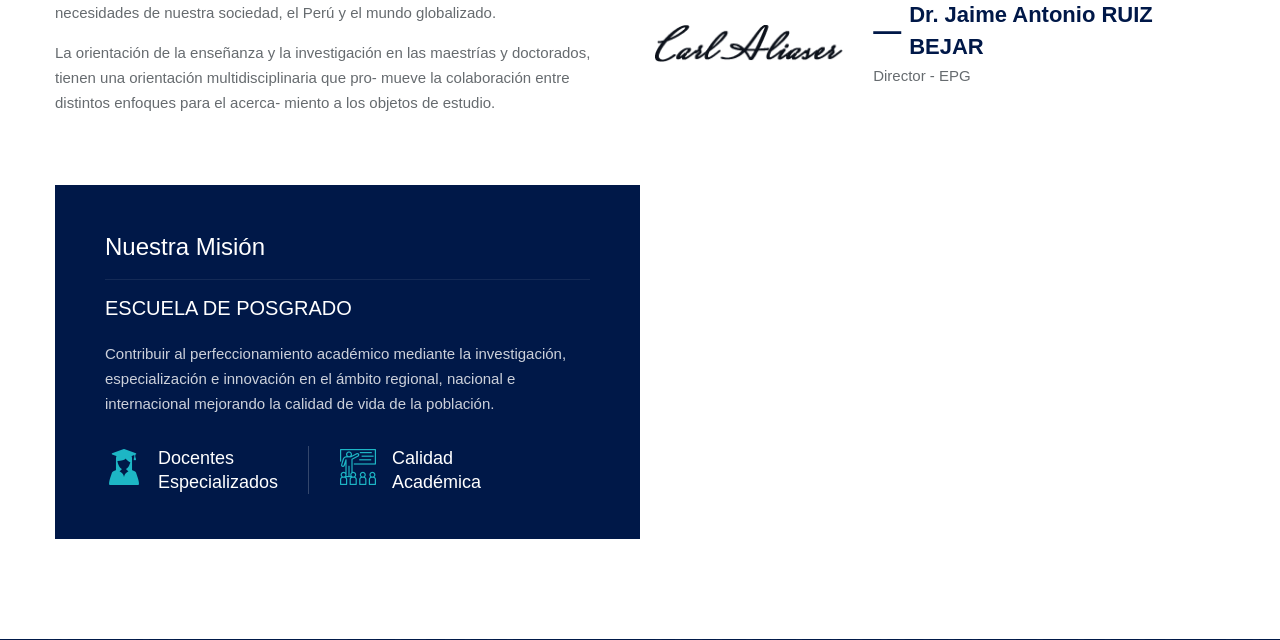
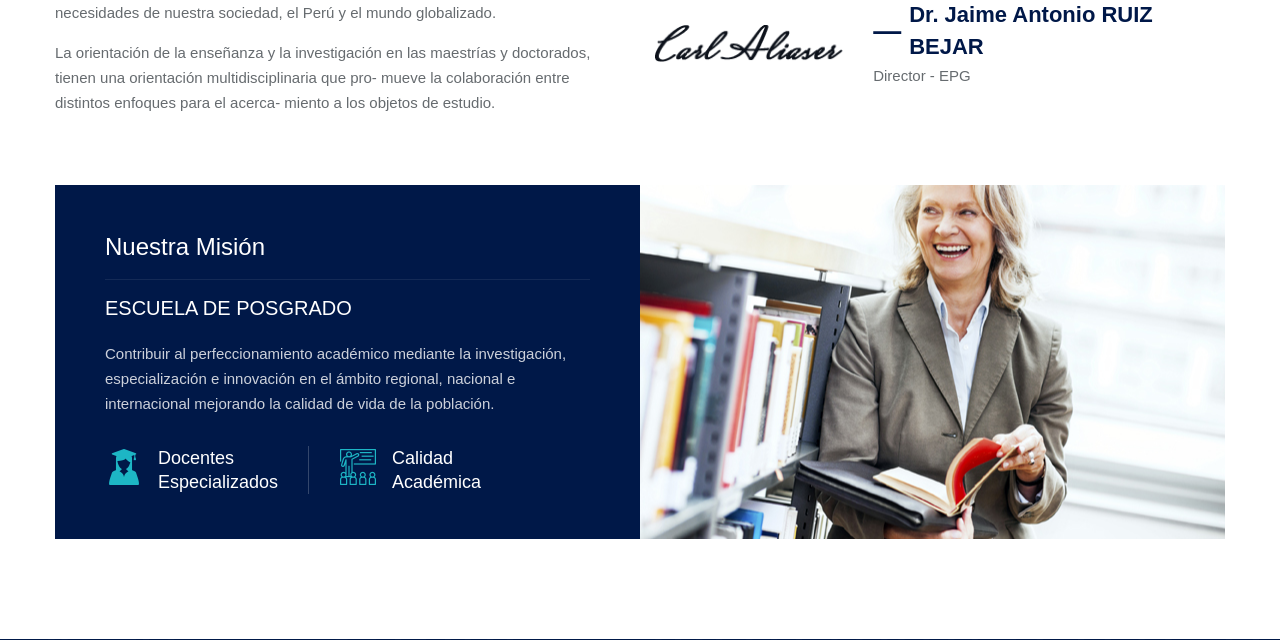
Before and after one commit to logan20andy/posgrado-unh, a PHP site: page /presentacion.php in a window 1280 px wide; the page is wider, and only the part inside the window is pictured. Shown: the part 822-1462 px from the top of that part. Run offline with PHP 8.4, Linux system fonts and the light colour scheme; some web fonts are replaced.

Commit message:
cambios de headers

```diff
--- a/presentacion.php
+++ b/presentacion.php
@@ -126,13 +126,15 @@ include 'header.php';
                     </div>
                     <div class="col-lg-6">
                         <!-- col-bg-img-three -->
-                        <!-- <div class="col-bg-img-three ttm-col-bgimage-yes ttm-bg">
+                        <div class="col-bg-img-three ttm-col-bgimage-yes ttm-bg">
                             <div class="ttm-col-wrapper-bg-layer ttm-bg-layer">
-                                <div class="ttm-col-wrapper-bg-layer-inner"></div>
+                                <div class="ttm-col-wrapper-bg-layer-inner">
+                                <img class="img-fluid ttm-equal-height-image" src="images/autoridades/DirectorEPG.png" alt="bg-image">
+                                </div>
                             </div>
                             <div class="layer-content">
                             </div>
-                        </div>col-bg-img-three end -->
+                        </div><!-- col-bg-img-three end -->
                         <img class="img-fluid ttm-equal-height-image" src="images/autoridades/DirectorEPG.png" alt="bg-image">
                     </div>
                 </div>
```
